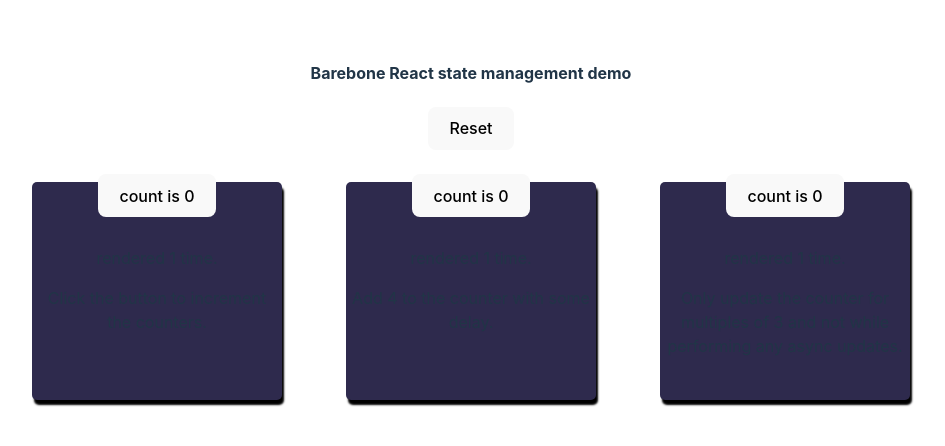
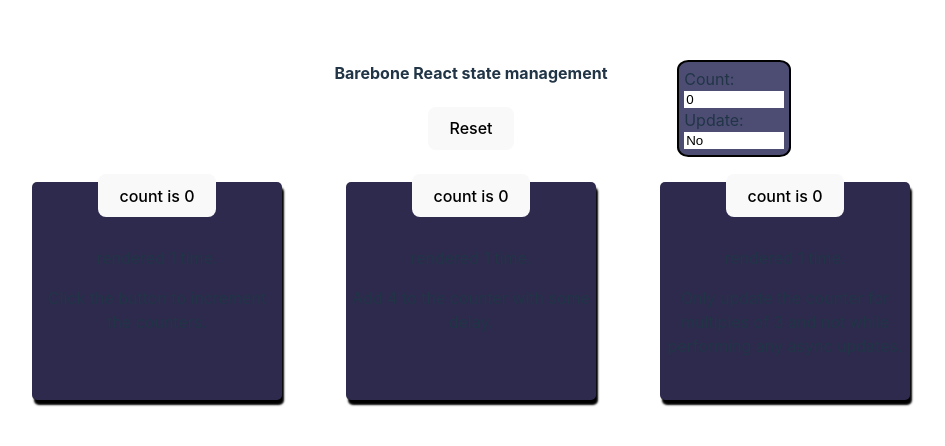
Before and after one commit to seegg/barebone-demo, a React (Vite) app: page / in a window 1280 px wide. Shown: the part 140-586 px from the top of the page, without its empty margins (169-1114 px from the left). Built offline with nearby package versions, Linux system fonts and the light colour scheme.

Commit message:
update demo

```diff
--- a/src/App.css
+++ b/src/App.css
@@ -107,6 +107,47 @@
   position: relative;
 }
 
+.stats-card {
+  position: absolute;
+  right: 25%;
+  top: 25%;
+  padding: 0.3rem;
+  padding-bottom: 0.4rem;
+  border-radius: 10%;
+  border: 2px solid black;
+  background-color: #4d4d73;
+}
+
+@media (max-width: 1000px) {
+  .stats-card {
+    position: fixed;
+    right: 1rem;
+    top: 1rem;
+  }
+}
+
+.stats-card > * {
+  margin: 0;
+}
+
+.stat-item {
+  display: flex;
+  flex-direction: column;
+  align-items: start;
+}
+
+.stat-item > label{
+  width: 6rem;
+  display: flex;
+  align-items: center;
+  justify-content: space-between;
+}
+
+.stat-item > input {
+  width: 6rem;
+  border: none;
+}
+
 @keyframes zoom-in {
   from {
     scale: 1;
--- a/src/App.tsx
+++ b/src/App.tsx
@@ -1,4 +1,4 @@
-import { useRef } from 'react';
+import { useEffect, useRef } from 'react';
 import './App.css';
 import githubLogoImg from '/github-32px.png?url';
 import Spinner from './assets/spinner.svg';
@@ -18,9 +18,9 @@ function App() {
   };
 
   return (
-    <>
+    <main>
       <div className="reset-button">
-        <h4>Barebone React state management demo</h4>
+        <h4>Barebone React state management</h4>
         <button onClick={handleOnClick}>Reset</button>
       </div>
       <div className="counter-container">
@@ -44,7 +44,8 @@ function App() {
         img={githubLogoImg}
         alt="github logo linking to repo."
       />
-    </>
+      <StoreDisplay />
+    </main>
   );
 }
 
@@ -57,7 +58,10 @@ interface Counter {
 }
 
 const Counter = ({ instruction, onButtonClick }: Counter) => {
-  const counter = useCounterStore((state) => state.counter.count);
+  const counter = useCounterStore((state) => [
+    state.counter.count,
+    state.counter.isUpdating,
+  ]);
   const renderCount = useRef(0);
   renderCount.current++;
   return (
@@ -133,3 +137,80 @@ const RenderCount = ({ count }: { count: number }) => {
     </p>
   );
 };
+
+const StoreDisplay = () => {
+  const counter = useCounterStore(({ counter }) => counter);
+  const containerElement = useRef<HTMLDivElement>(null);
+
+  const startCoord = useRef({ x: 0, y: 0 });
+  const transformDelta = useRef({ x: 0, y: 0 });
+  const isDragging = useRef(false);
+
+  const handleOnPointerDown = (evt: React.PointerEvent<HTMLDivElement>) => {
+    startCoord.current.x = evt.clientX;
+    startCoord.current.y = evt.clientY;
+    isDragging.current = true;
+  };
+
+  useEffect(() => {
+    const handleOnPointerMove = (evt: PointerEvent) => {
+      if (!isDragging.current) return;
+
+      const deltaX = evt.clientX - startCoord.current.x;
+      const deltaY = evt.clientY - startCoord.current.y;
+      transformDelta.current.x += deltaX;
+      transformDelta.current.y += deltaY;
+
+      requestAnimationFrame(() => {
+        if (containerElement.current) {
+          containerElement.current.style.transform = `translate(${transformDelta.current.x}px, ${transformDelta.current.y}px)`;
+        }
+      });
+
+      startCoord.current.x = evt.clientX;
+      startCoord.current.y = evt.clientY;
+    };
+
+    const handleOnPointerUp = () => {
+      isDragging.current = false;
+    };
+
+    window.addEventListener('pointermove', handleOnPointerMove);
+    window.addEventListener('pointerup', handleOnPointerUp);
+    window.addEventListener('pointercancel', handleOnPointerUp);
+
+    return () => {
+      window.removeEventListener('pointermove', handleOnPointerMove);
+      window.removeEventListener('pointerup', handleOnPointerUp);
+      window.removeEventListener('pointercancel', handleOnPointerUp);
+    };
+  }, []);
+  return (
+    <div
+      className="stats-card"
+      onContextMenu={(evt) => {
+        evt.preventDefault();
+      }}
+      onPointerDown={handleOnPointerDown}
+      ref={containerElement}
+    >
+      <div className="stat-item">
+        <label htmlFor="store-count" className="store-label">
+          Count:
+        </label>
+        <input type="text" id="store-count" value={counter.count} readOnly />
+      </div>
+      <div className="stat-item">
+        <label htmlFor="store-updating">
+          Update:{counter.isUpdating && <img src={Spinner} height={'17rem'} />}
+        </label>
+        <input
+          type="text"
+          id="store-updating"
+          value={counter.isUpdating ? 'Yes' : 'No'}
+          readOnly
+        />
+      </div>
+    </div>
+  );
+};
--- a/src/barebone/create-store.ts
+++ b/src/barebone/create-store.ts
@@ -82,13 +82,14 @@ export const createStore = <
     store,
     options.name,
     stateListeners,
+    ActionTypes.sync,
   );
   const asyncActions = createActions(
     options.asyncActions || ({} as AsyncActionOptions),
     store,
     options.name,
     stateListeners,
-    2,
+    ActionTypes.async,
   );
   const useStore = createUseStoreHook(store, stateListeners);
 
@@ -123,8 +124,8 @@ export const createUseStoreHook = <
     select: T,
     equalFn?: EqualityFn<StoreState>,
   ): ReturnType<T> => {
-    // Serialise a local copy so changes to the main store wont be reflected
-    // when component rerenders unless it's requested.
+    // Serialise a local copy so changes in the main store wont be reflected
+    // locally when component rerenders unless an updated is requested.
     const [storeState, setStoreState] = useState<StoreState>(
       JSON.parse(JSON.stringify(store)),
     );
@@ -136,11 +137,10 @@ export const createUseStoreHook = <
       if (!stateListeners.has(listenerKey)) {
         stateListeners.set(listenerKey, {
           setState: setStoreState,
-          // If not update check callback is provided, compare current state
-          // with new state by default to decide if rerender or not.
           equalFn:
             equalFn ||
-            ((newState, oldState) => select(oldState) !== select(newState)),
+            ((newState, oldState) =>
+              defaultStoreUpdateCheck(select(oldState), select(newState))),
         });
       }
       // Remove the listener from the store when component unmounts.
@@ -156,16 +156,37 @@ export const createUseStoreHook = <
 };
 
 /**
+ * Default logic for checking if local state should be updated
+ * when the store updates.
+ */
+const defaultStoreUpdateCheck = <SelectFnResult>(
+  oldStoreResult: SelectFnResult,
+  newStoreResult: SelectFnResult,
+): boolean => {
+  // When the hook select function returns an array, only one
+  // element needs to be different.
+  if (Array.isArray(oldStoreResult) && Array.isArray(newStoreResult)) {
+    for (let i = 0; i < oldStoreResult.length; i++) {
+      if (oldStoreResult[i] !== newStoreResult[i]) {
+        return true;
+      }
+      return false;
+    }
+  }
+  return oldStoreResult !== newStoreResult;
+};
+
+/**
  * Creates actions for interacting with a store.
  *
- * @param actions The actions defined when creating the store.
+ * @param actions The functions for interacting with the store.
  * @param store The store associated with the actions.
  * @param stateName the name of the state, defined when creating
  * the store.
- * @param stateListeners Listeners listening for updates on
- * the store.
+ * @param stateListeners Listeners from useStore hooks that's
+ * connected to the store.
  * @param actionType The type of actions, sync or async.
- * @returns Object containing the actions.
+ * @returns A set of actions based on the input functions.
  */
 export const createActions = <
   UserDefinedActions extends Actions,
@@ -184,9 +205,8 @@ export const createActions = <
   };
 
   /**
-   * Use for creating async and sync actions. Wraps the actions in a
-   * function where the default params are hidden with only the user
-   * defined payload being exposed.
+   * Use for creating async and sync actions. Hides the default params
+   * with a wrapper function and only expose the user defined params.
    *
    * @param key The property name of the actions.
    */
```
